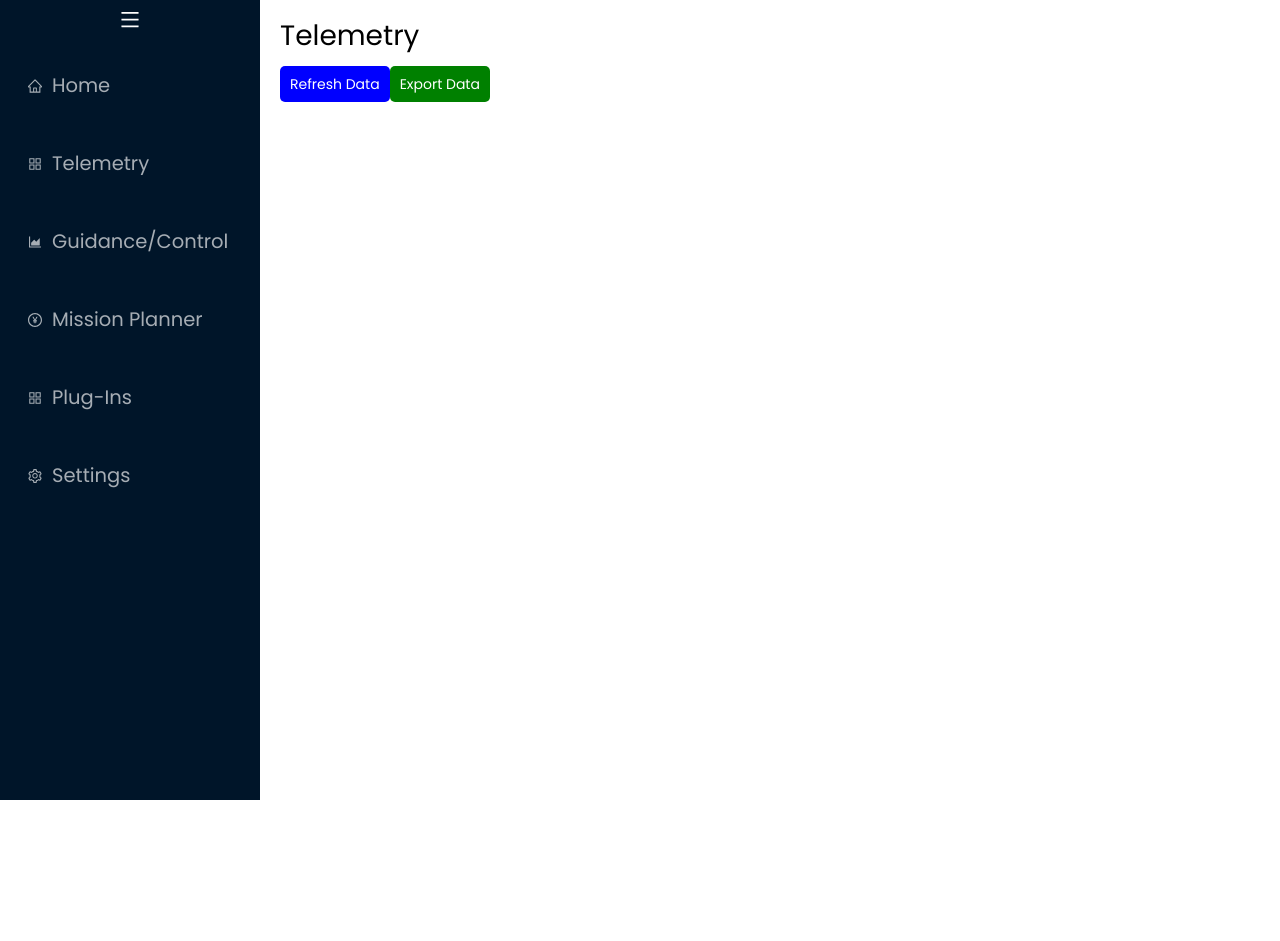
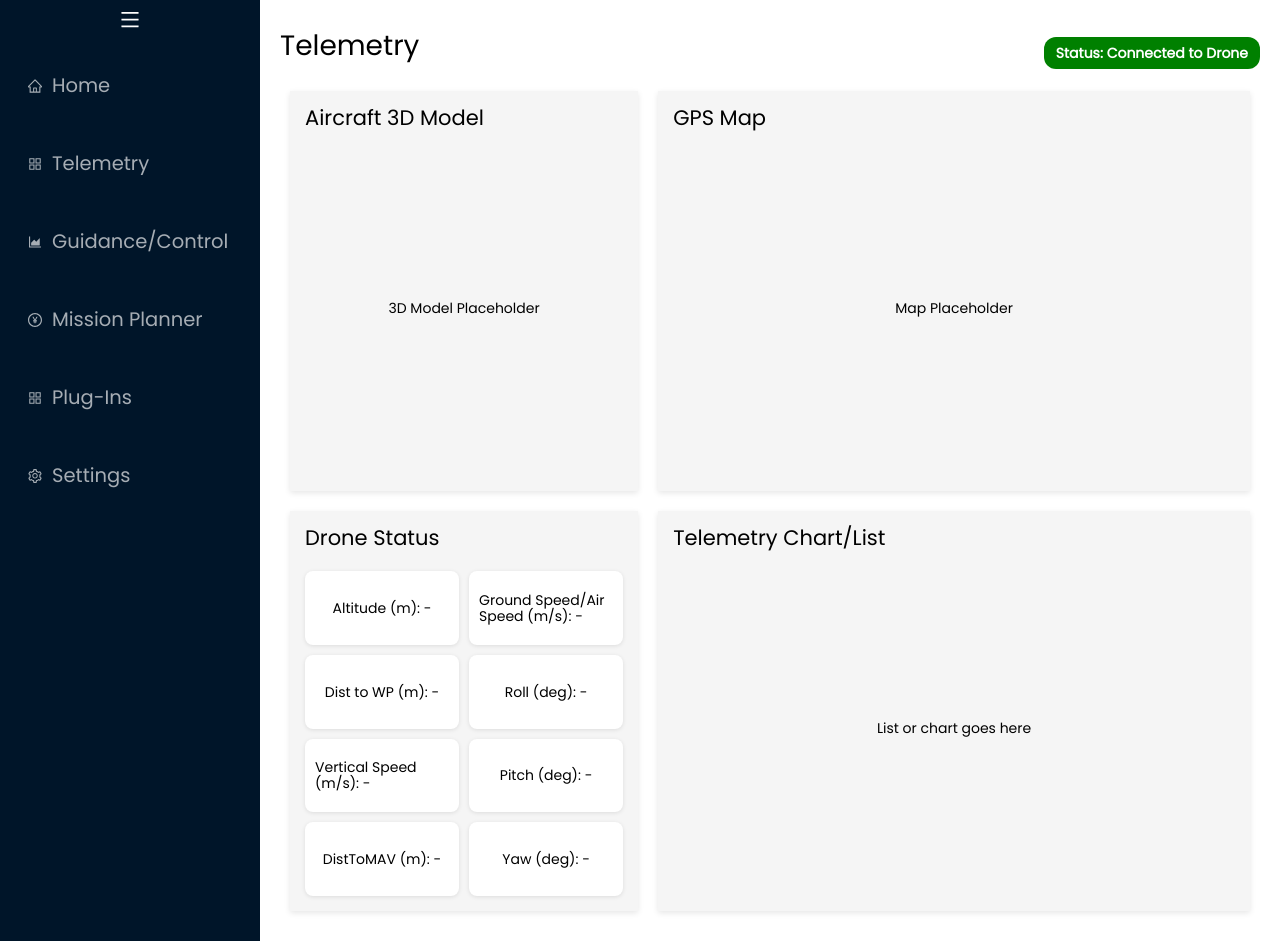
Before and after one commit to Siya-Bhadu/MIDE-UI, a React (Vite) app: page /telemetry in a window 1280 px wide. Before the commit the page ends 800 px from the top, so only its background shows below. Built offline with nearby package versions, Linux system fonts and the light colour scheme; a web font is replaced by a local one.

Commit message:
telemetry updated

```diff
--- a/src/components/MenuList.tsx
+++ b/src/components/MenuList.tsx
@@ -1,8 +1,9 @@
 import { Menu } from 'antd';
 import { Link } from 'react-router-dom';
 import { HomeOutlined, AppstoreOutlined, AreaChartOutlined, PayCircleOutlined, SettingOutlined } from '@ant-design/icons';
+import React from 'react';
 
-const MenuList = () => {
+const MenuList: React.FunctionComponent= () => {
   return (
     <Menu theme="dark" mode="inline" className="menu-bar" selectable={false}>
       <Menu.Item key="home" icon={<HomeOutlined />}>
--- a/src/components/SidebarToggle.tsx
+++ b/src/components/SidebarToggle.tsx
@@ -1,6 +1,12 @@
-import { MenuOutlined } from '@ant-design/icons';
+import React from "react";
+import { MenuOutlined } from "@ant-design/icons";
 
-const SidebarToggle = ({ collapsed, setCollapsed }) => {
+type SidebarToggleProps = {
+  collapsed: boolean;
+  setCollapsed: React.Dispatch<React.SetStateAction<boolean>>;
+};
+
+const SidebarToggle: React.FC<SidebarToggleProps> = ({ collapsed, setCollapsed }) => {
   return (
     <MenuOutlined
       onClick={() => setCollapsed(!collapsed)}
--- a/src/index.css
+++ b/src/index.css
@@ -45,3 +45,91 @@
   cursor: col-resize;
   z-index: 10;
 }
+
+/* Telemetry layout */
+/* Layout grid */
+.telemetry-grid {
+  display: grid;
+  grid-template-columns: 1fr 1.7fr;
+  grid-template-rows: auto 1fr;
+  gap: 20px;
+  padding: 10px;
+}
+
+
+.telemetry-panel {
+  background: #f5f5f5;
+  border-radius: 0px;
+  padding: 15px;
+  box-shadow: 0 2px 6px rgba(0,0,0,0.1);
+  display: flex;
+  flex-direction: column;
+}
+
+
+.panel-content-center {
+  flex: 1;
+  display: flex;
+  justify-content: center;
+  align-items: center;
+}
+
+/* Drone Status Panel */
+.droneStatus {
+  grid-row: span 1;
+}
+
+/* Inner grid + box style for Drone Status boxes */
+.telemetry-inner-grid {
+  display: grid;
+  grid-template-columns: repeat(2, 1fr);
+  grid-template-rows: repeat(4, 1fr);
+  gap: 10px;
+  margin-top: 10px;
+  flex: 1;
+}
+
+.telemetry-inner-box {
+  background: white;
+  border-radius: 8px;
+  padding: 10px;
+  box-shadow: 0 1px 4px rgba(0,0,0,0.1);
+  display: flex;
+  justify-content: center;
+  align-items: center;
+}
+
+/* GPS Map Panel */
+.gpsMap {
+  height: 400px;
+  width: auto;
+}
+
+/* Aircraft 3D Model Panel */
+.aircraft3DModel {
+  height: auto;
+}
+
+/* Telemetry Chart/List Panel */
+.telemetryChart {
+  height: 400px;
+}
+
+/* Telemetry header */
+.telemetry-header {
+  display: flex;
+  justify-content: space-between;
+  align-items: center;
+  margin-bottom: 5px;
+  margin-top: 10px;
+}
+
+/* Drone Status Badge */
+.status-badge {
+  padding: 8px 12px;
+  border-radius: 12px;
+  color: white;
+  font-weight: bold;
+}
+.status-badge.connected { background-color: green; }
+.status-badge.disconnected { background-color: red; }
--- a/src/pages/GuidanceControl.tsx
+++ b/src/pages/GuidanceControl.tsx
@@ -1,4 +1,5 @@
-function GuidanceControl() {
+const GuidanceControl: React.FC = () => {
   return <h1>Guidance/Control</h1>;
-}
+};
+
 export default GuidanceControl;
--- a/src/pages/Home.tsx
+++ b/src/pages/Home.tsx
@@ -1,4 +1,5 @@
-function Home() {
+const Home: React.FC = () => {
   return <h1>Home</h1>;
-}
+};
+
 export default Home;
--- a/src/pages/MissionPlanner.tsx
+++ b/src/pages/MissionPlanner.tsx
@@ -1,4 +1,4 @@
-function MissionPlanner() {
+const MissionPlanner: React.FC = () => {
   return <h1>Mission Planner</h1>;
 }
 export default MissionPlanner;
--- a/src/pages/PlugIns.tsx
+++ b/src/pages/PlugIns.tsx
@@ -1,4 +1,4 @@
-function PlugIns() {
+const PlugIns: React.FC = () => {
   return <h1>Plug-Ins</h1>;
 }
 export default PlugIns;
--- a/src/pages/Settings.tsx
+++ b/src/pages/Settings.tsx
@@ -1,4 +1,4 @@
-function Settings() {
+const Settings: React.FC = () => {
   return <h1>Settings</h1>;
 }
 export default Settings;
--- a/src/pages/Telemetry.tsx
+++ b/src/pages/Telemetry.tsx
@@ -1,16 +1,12 @@
+import React from "react";
 
 /**
  * Justin: We're going to update this page to use Typescript to allow type checking
  * I'd like you to do this for all the other pages as well just
  */
 
-import React from 'react';
-import Button from '../components/Button';
-
 // Props is short for properties
 interface TelemetryProps {}
-
-// import Button from '../components/Button'
 
 // This is to be used/expanded/changed for when we connect to the drone, might be moved later
 class DroneConnection {
@@ -19,39 +15,111 @@ class DroneConnection {
     - Refer to the types of data allowed in Typescript documentation
   */
   public drone_name: string;
-
   private states: Float32List[];
   private isActive: boolean = false;
 
-    constructor(drone_name: string, states: Float32List[] = [])
-    {
+  constructor(drone_name: string, states: Float32List[] = []) {
     this.drone_name = drone_name;
     this.states = states;
   }
 
-    public updateStates(newStates: Float32List[]): void
-    {
+  public updateStates(newStates: Float32List[]): void {
     this.states = newStates;
   }
-
 }
 
-function Telemetry(props: TelemetryProps) {
-  // Include buttons
+// Reusable InfoBox component for Drone Status
+interface InfoBoxProps {
+  label: string;
+  value?: string | number; // value optional for now
+}
+
+const InfoBox: React.FC<InfoBoxProps> = ({ label, value }) => {
   return (
-    <div>
-      <TelemetryContent />
+    <div className="telemetry-inner-box">
+      {label}{value !== undefined ? `: ${value}` : ""}
     </div>
   );
+};
+
+// Panel components
+interface DroneStatusPanelProps {
+  data: InfoBoxProps[];
 }
-
-function TelemetryContent() {
+const DroneStatusPanel: React.FC<DroneStatusPanelProps> = ({ data }) => {
   return (
-    <div>
-      <h1>Telemetry</h1>
-      <Button label="Refresh Data" onClick={() => console.log("Refreshing")} />
-      <Button label="Export Data" color="green" onClick={() => console.log("Exporting")} />
+    <div className="telemetry-panel droneStatus">
+      <h2>Drone Status</h2>
+      <div className="telemetry-inner-grid">
+        {data.map((item, i) => (
+          <InfoBox key={i} label={item.label} value={item.value} />
+        ))}
+      </div>
     </div>
   );
-}
+};
+
+const GPSMapPanel: React.FC = () => (
+  <div className="telemetry-panel gpsMap">
+    <h2>GPS Map</h2>
+    <div className="panel-content-center">Map Placeholder</div>
+  </div>
+);
+
+const Aircraft3DModelPanel: React.FC = () => (
+  <div className="telemetry-panel aircraft3DModel">
+    <h2>Aircraft 3D Model</h2>
+    <div className="panel-content-center">3D Model Placeholder</div>
+  </div>
+);
+
+const TelemetryChartPanel: React.FC = () => (
+  <div className="telemetry-panel telemetryChart">
+    <h2>Telemetry Chart/List</h2>
+    <div className="panel-content-center">List or chart goes here</div>
+  </div>
+);
+
+// Function component
+const Telemetry: React.FC<TelemetryProps> = () => {
+  return <TelemetryContent />;
+};
+
+const TelemetryContent: React.FC = () => {
+  // Dummy variable for connection status
+  const isConnected: boolean = true; // Placeholder, will later come from backend
+
+  // Labels for Drone Status
+  const droneStatusData: InfoBoxProps[] = [
+    { label: "Altitude (m)", value: "-" },
+    { label: "Ground Speed/Air Speed (m/s)", value: "-" },
+    { label: "Dist to WP (m)", value: "-" },
+    { label: "Roll (deg)", value: "-" },
+    { label: "Vertical Speed (m/s)", value: "-" },
+    { label: "Pitch (deg)", value: "-" },
+    { label: "DistToMAV (m)", value: "-" },
+    { label: "Yaw (deg)", value: "-" },
+  ];
+
+  return (
+    <div className="telemetry-page">
+      {/* Top bar: title + status */}
+      <div className="telemetry-header">
+        <h1>Telemetry</h1>
+        <span className={`status-badge ${isConnected ? "connected" : "disconnected"}`}>
+          Status: {isConnected ? "Connected to Drone" : "Disconnected"}
+        </span>
+      </div>
+
+      {/* 4 Panel Dashboard */}
+      <div className="telemetry-grid">
+        <Aircraft3DModelPanel />
+        <GPSMapPanel />
+        <DroneStatusPanel data={droneStatusData} />
+        <TelemetryChartPanel />
+      </div>
+    </div>
+  );
+};
+
 export default Telemetry;
```
Also changed, not shown: 1 other file (tests, documents, lock files or other folders). Lines whose indentation alone changed are shown as unchanged.
